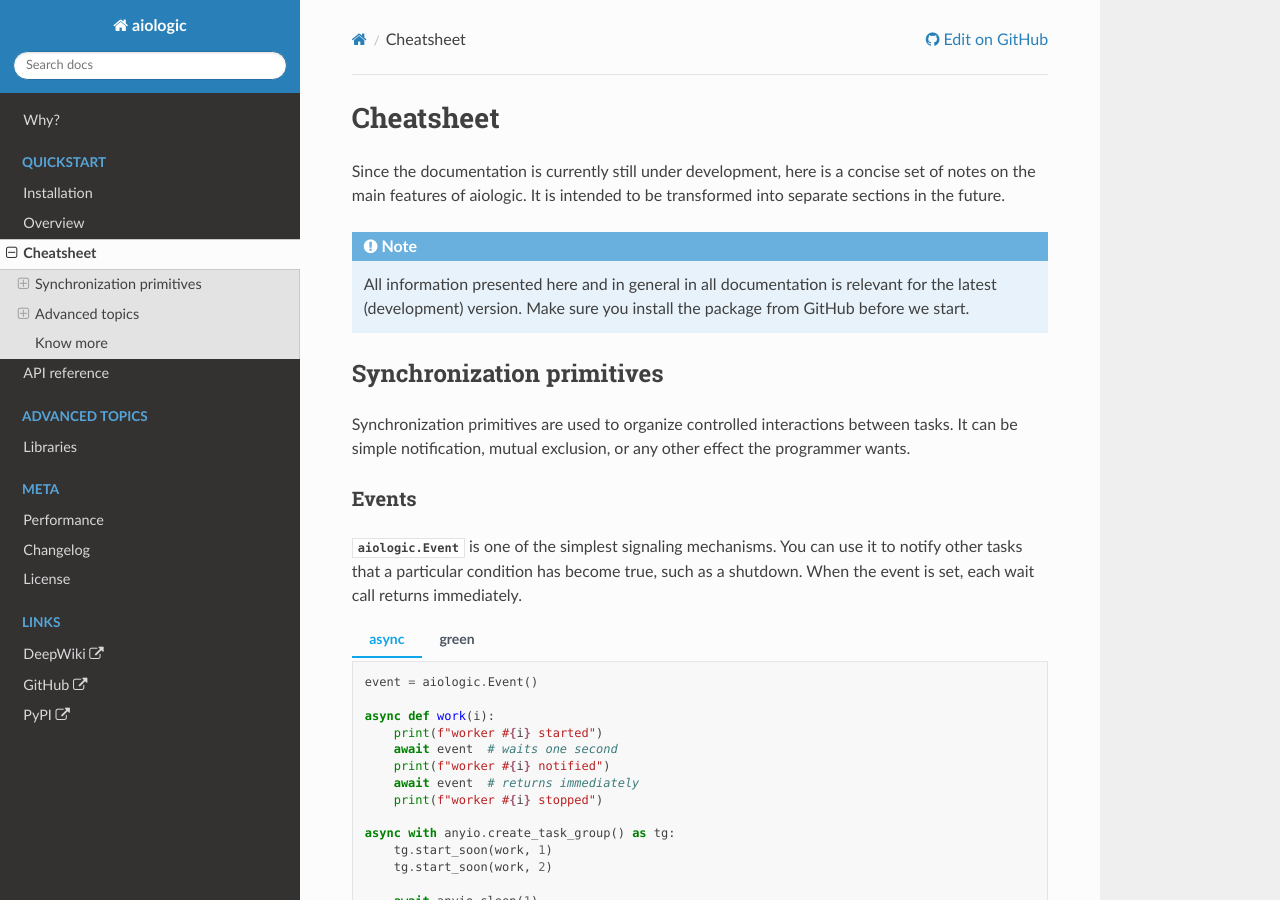
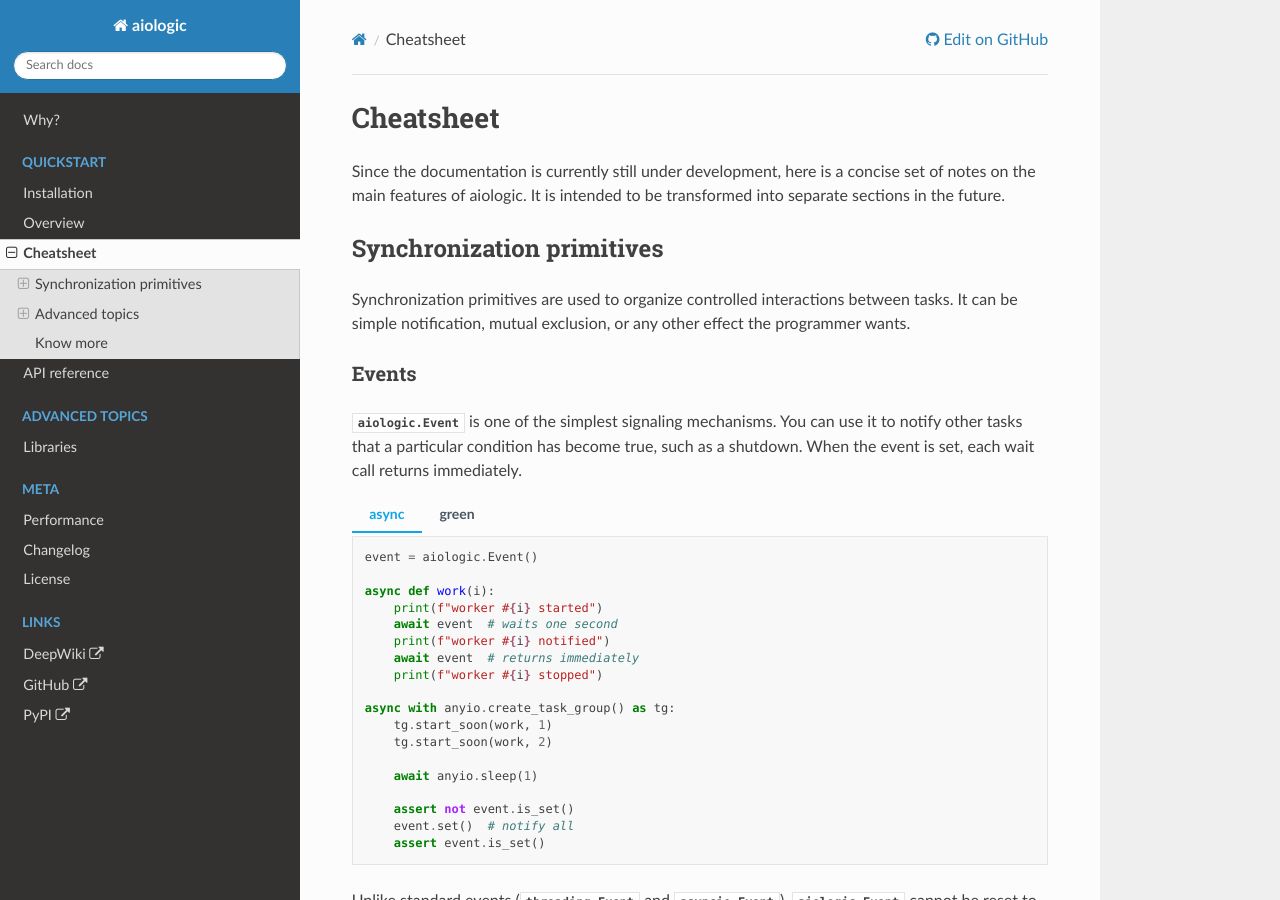
Before and after one commit to x42005e1f/aiologic, a Sphinx documentation site: the page built from docs/cheatsheet.rst, in a window 1280 px wide and 900 px high. Built offline with Sphinx 7.4.7 and the Read the Docs theme 3.1.0, drawn with Linux system fonts in a browser that asks for light colours; the version number could not be read and is left out.

Commit message:
docs: remove outdated note

```diff
--- a/docs/cheatsheet.rst
+++ b/docs/cheatsheet.rst
@@ -8,12 +8,6 @@
 Since the documentation is currently still under development, here is a concise
 set of notes on the main features of aiologic. It is intended to be transformed
 into separate sections in the future.
-
-.. note::
-
-    All information presented here and in general in all documentation is
-    relevant for the latest (development) version. Make sure you install the
-    package from GitHub before we start.
 
 Synchronization primitives
 --------------------------
```
